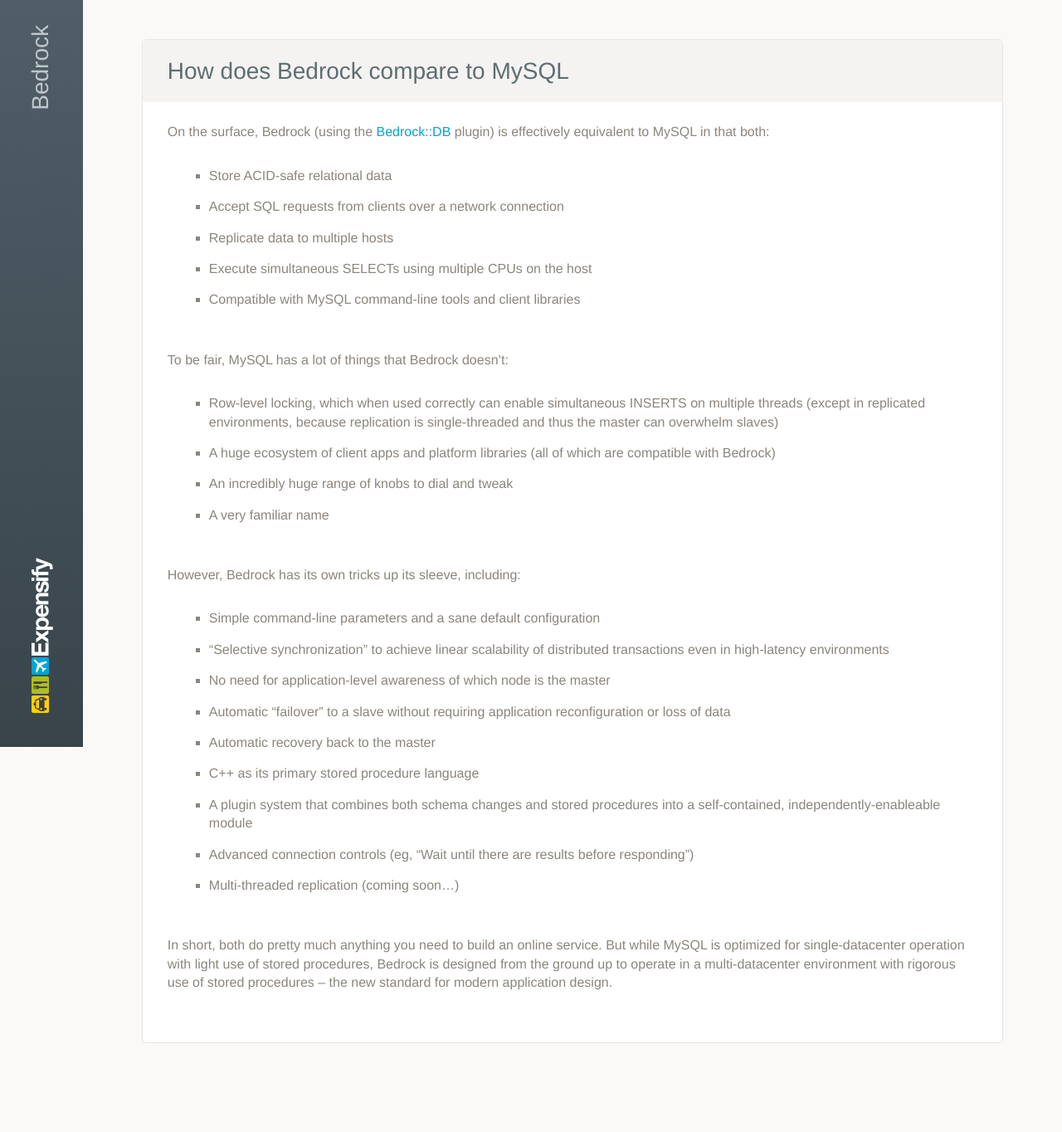
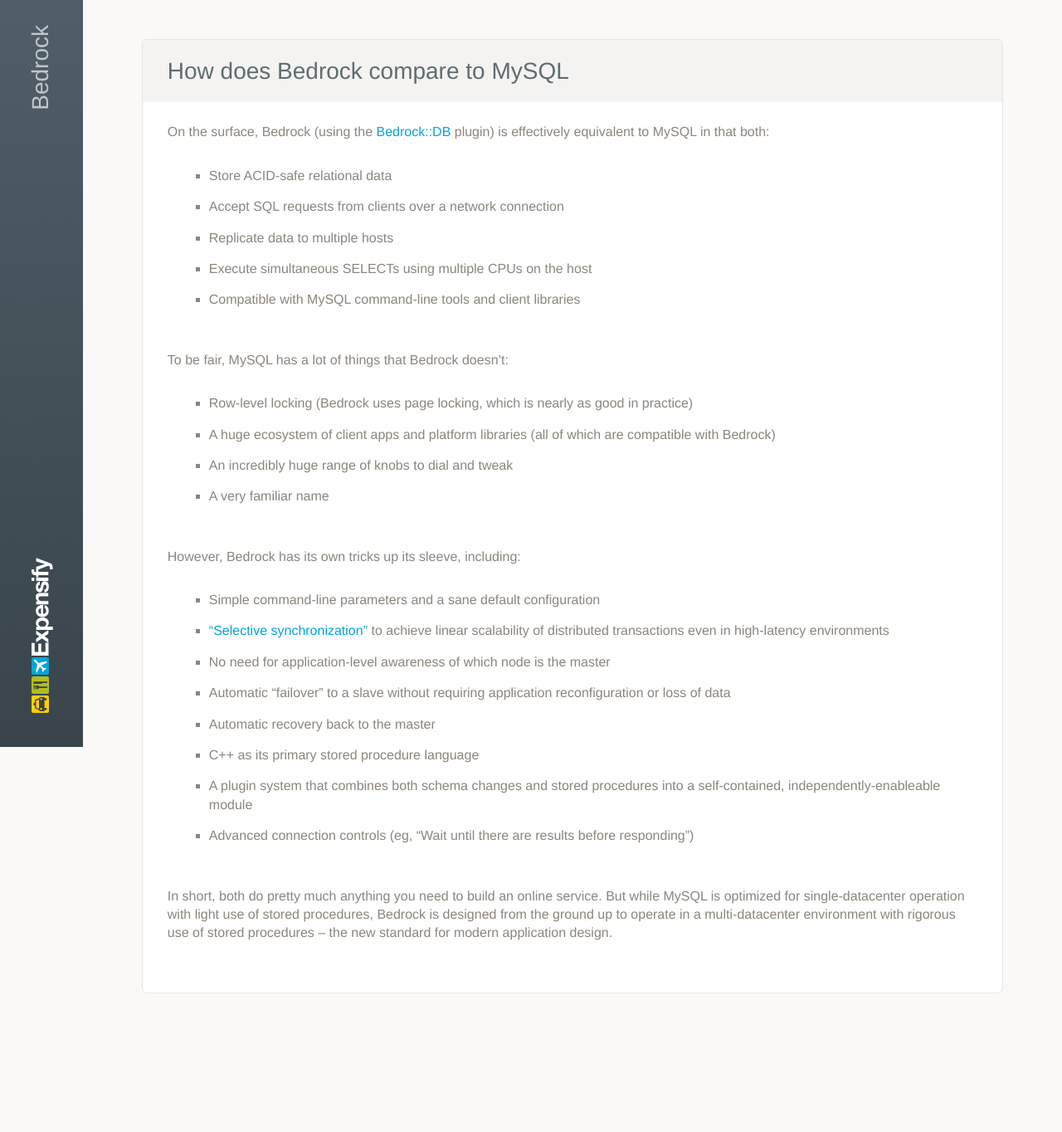
Before and after one commit to Expensify/Bedrock, a Jekyll site: the page built from docs/vs_mysql.md, in a window 1280 px wide. Shown: the whole page at 83% size. Built offline with Jekyll 4.4.1, drawn with Linux system fonts in a browser that asks for light colours; our own code applies the rules of GitHub Pages for plain Markdown files; after the commit the page ends 1304 px from its top, so only the background shows below that.

Commit message:
Update vs_mysql.md

```diff
--- a/docs/vs_mysql.md
+++ b/docs/vs_mysql.md
@@ -12,7 +12,7 @@
 
 To be fair, MySQL has a lot of things that Bedrock doesn't:
 
-* Row-level locking, which when used correctly can enable simultaneous INSERTS on multiple threads (except in replicated environments, because replication is single-threaded and thus the master can overwhelm slaves)
+* Row-level locking (Bedrock uses page locking, which is nearly as good in practice)
 * A huge ecosystem of client apps and platform libraries (all of which are compatible with Bedrock)
 * An incredibly huge range of knobs to dial and tweak
 * A very familiar name
@@ -20,13 +20,12 @@
 However, Bedrock has its own tricks up its sleeve, including:
 
 * Simple command-line parameters and a sane default configuration
-* "Selective synchronization" to achieve linear scalability of distributed transactions even in high-latency environments
+* ["Selective synchronization"](http://bedrockdb.com/synchronization.html) to achieve linear scalability of distributed transactions even in high-latency environments
 * No need for application-level awareness of which node is the master
 * Automatic "failover" to a slave without requiring application reconfiguration or loss of data
 * Automatic recovery back to the master
 * C++ as its primary stored procedure language
 * A plugin system that combines both schema changes and stored procedures into a self-contained, independently-enableable module
 * Advanced connection controls (eg, "Wait until there are results before responding")
-* Multi-threaded replication (coming soon...)
 
 In short, both do pretty much anything you need to build an online service.  But while MySQL is optimized for single-datacenter operation with light use of stored procedures, Bedrock is designed from the ground up to operate in a multi-datacenter environment with rigorous use of stored procedures -- the new standard for modern application design.
```
